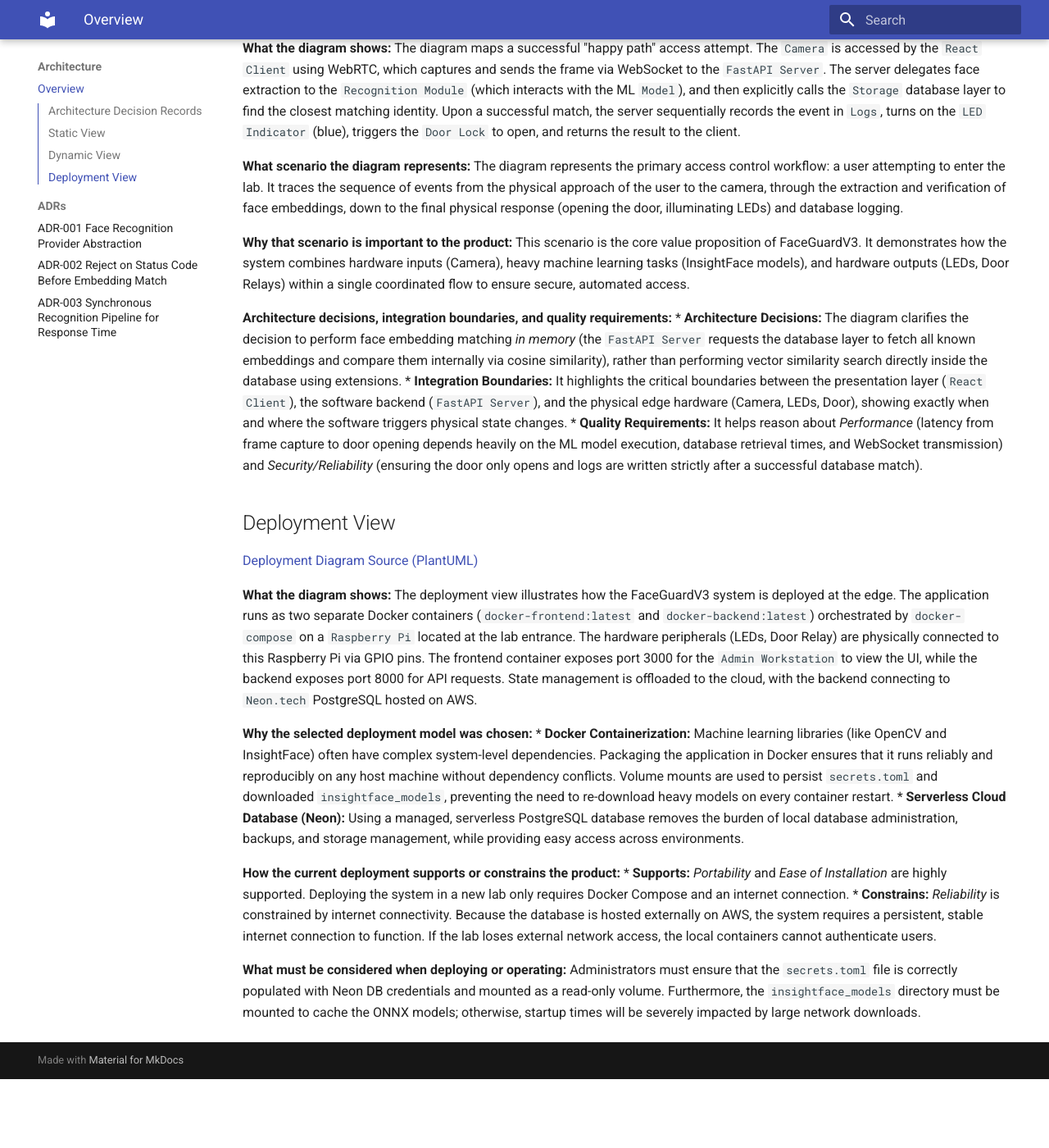
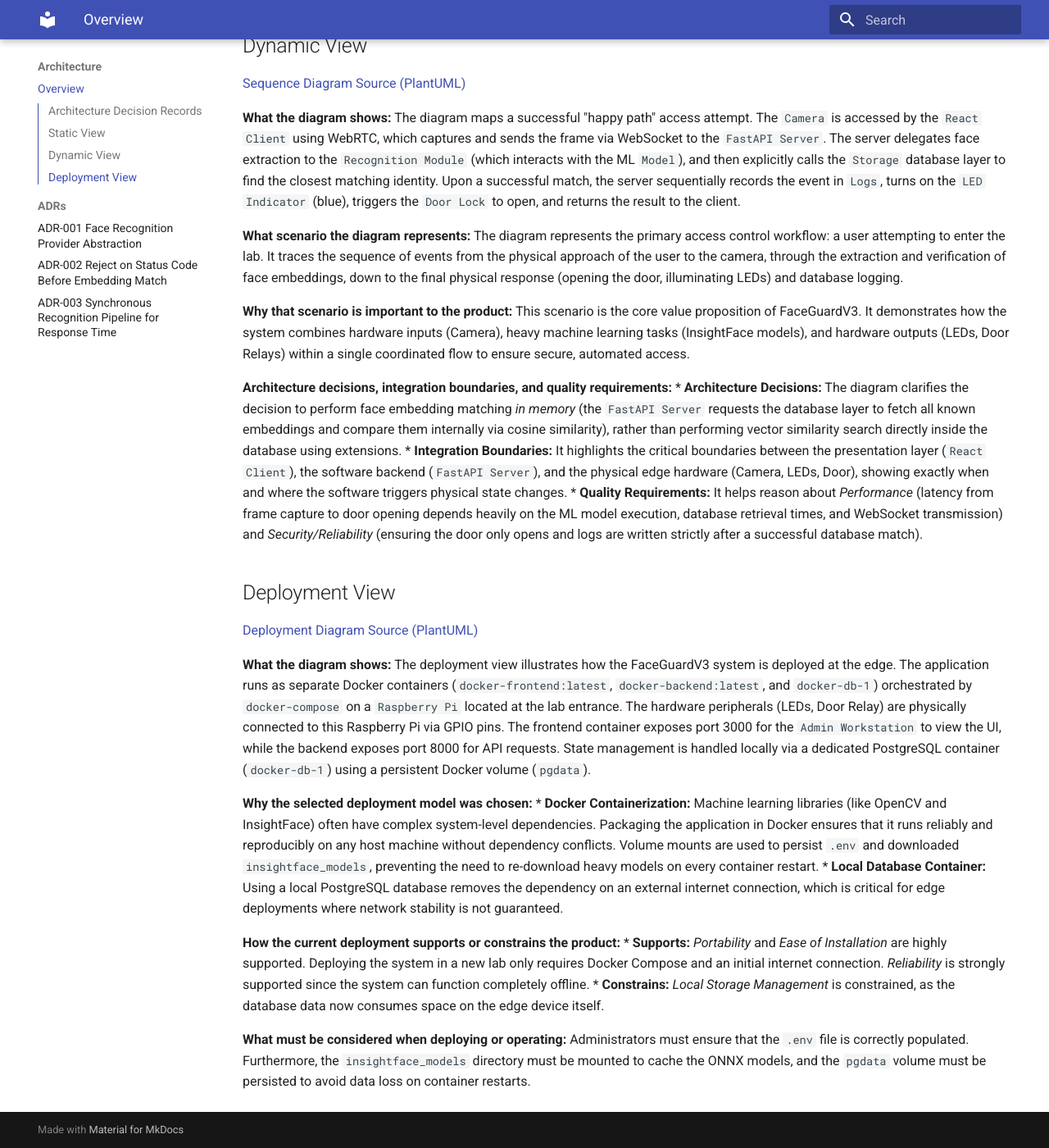
Before and after one commit to Innopolis-Robotics-Society/FaceGuardV3, an MkDocs documentation site: the page built from docs/architecture/README.md, in a window 1280 px wide and 1400 px high, scrolled down 1608 px. Shown: the whole window at 82% size. Built offline with MkDocs 1.6.1 and Material for MkDocs 9.7.7, drawn with Linux system fonts in a browser that asks for light colours; before the commit the page ends 2924 px from its top, so only the background shows below that; some of the changed text lies outside the part shown.

Commit message:
feat: migrate to local PostgreSQL DB, switch to .env, remove cache delay, and update architecture docs

```diff
--- a/docs/architecture/README.md
+++ b/docs/architecture/README.md
@@ -10,8 +10,9 @@ FaceGuardV3 implementation to the quality requirements:
 - [ADR-003: Keep the Recognition Pipeline Synchronous and In-Process for Sub-3-Second Response](adr/ADR-003-synchronous-recognition-pipeline-for-response-time.md) supports the Dynamic and Deployment Views by keeping recognition in the local FaceGuard application process for the current single-entry-point deployment. It supports QR-001 by keeping response-time measurement focused on the direct capture, extraction, comparison, and decision path.
 - [ADR-004: Enforce Temporary Access Window in Application Logic with TIMESTAMP Normalization](adr/ADR-004-temporary-access-window-enforcement.md) supports the Dynamic View by fixing the identity-verification step to exclude expired or not-yet-started temporary access before comparison. It supports QR-004 by ensuring access decisions respect the configured time window regardless of admin activity.
 - [ADR-005: Decouple Frontend and Backend for WebSocket Streaming](adr/ADR-005-decouple-frontend-backend-for-websocket-streaming.md) supports all views by documenting the shift from a Streamlit monolith to a decoupled React and FastAPI architecture. It supports QR-001 by introducing WebSockets to eliminate UI rendering bottlenecks and achieve sub-3-second end-to-end response times.
+- [ADR-006: Local PostgreSQL Database for Offline Reliability](adr/ADR-006-local-database-for-offline-reliability.md) supports all views by transitioning state management from the cloud to the local edge device. It supports reliability and performance by ensuring the system operates fully offline without internet dependency.
 
-Together, these decisions match the current architecture shown below: the system is divided into a React frontend for the UI and a FastAPI backend that coordinates camera input via WebSockets, recognition, PostgreSQL-backed embedding lookup, logging, and hardware outputs. The ADRs document why recognition is behind a provider contract, why non-real provider statuses are rejected before identity matching, and why the current response-time target is handled in-process rather than through external queues or inference services.
+Together, these decisions match the current architecture shown below: the system is divided into a React frontend for the UI and a FastAPI backend that coordinates camera input via WebSockets, recognition, PostgreSQL-backed embedding lookup, logging, and hardware outputs. The ADRs document why recognition is behind a provider contract, why non-real provider statuses are rejected before identity matching, why the current response-time target is handled in-process, and why the database is hosted locally for offline operation.
 
 ## Static View
 
@@ -55,15 +56,15 @@ This scenario is the core value proposition of FaceGuardV3. It demonstrates how
 [Deployment Diagram Source (PlantUML)](deployment-view/deployment-diagram.puml)
 
 **What the diagram shows:**
-The deployment view illustrates how the FaceGuardV3 system is deployed at the edge. The application runs as two separate Docker containers (`docker-frontend:latest` and `docker-backend:latest`) orchestrated by `docker-compose` on a `Raspberry Pi` located at the lab entrance. The hardware peripherals (LEDs, Door Relay) are physically connected to this Raspberry Pi via GPIO pins. The frontend container exposes port 3000 for the `Admin Workstation` to view the UI, while the backend exposes port 8000 for API requests. State management is offloaded to the cloud, with the backend connecting to `Neon.tech` PostgreSQL hosted on AWS.
+The deployment view illustrates how the FaceGuardV3 system is deployed at the edge. The application runs as separate Docker containers (`docker-frontend:latest`, `docker-backend:latest`, and `docker-db-1`) orchestrated by `docker-compose` on a `Raspberry Pi` located at the lab entrance. The hardware peripherals (LEDs, Door Relay) are physically connected to this Raspberry Pi via GPIO pins. The frontend container exposes port 3000 for the `Admin Workstation` to view the UI, while the backend exposes port 8000 for API requests. State management is handled locally via a dedicated PostgreSQL container (`docker-db-1`) using a persistent Docker volume (`pgdata`).
 
 **Why the selected deployment model was chosen:**
-*   **Docker Containerization:** Machine learning libraries (like OpenCV and InsightFace) often have complex system-level dependencies. Packaging the application in Docker ensures that it runs reliably and reproducibly on any host machine without dependency conflicts. Volume mounts are used to persist `secrets.toml` and downloaded `insightface_models`, preventing the need to re-download heavy models on every container restart.
-*   **Serverless Cloud Database (Neon):** Using a managed, serverless PostgreSQL database removes the burden of local database administration, backups, and storage management, while providing easy access across environments.
+*   **Docker Containerization:** Machine learning libraries (like OpenCV and InsightFace) often have complex system-level dependencies. Packaging the application in Docker ensures that it runs reliably and reproducibly on any host machine without dependency conflicts. Volume mounts are used to persist `.env` and downloaded `insightface_models`, preventing the need to re-download heavy models on every container restart.
+*   **Local Database Container:** Using a local PostgreSQL database removes the dependency on an external internet connection, which is critical for edge deployments where network stability is not guaranteed.
 
 **How the current deployment supports or constrains the product:**
-*   **Supports:** *Portability* and *Ease of Installation* are highly supported. Deploying the system in a new lab only requires Docker Compose and an internet connection.
-*   **Constrains:** *Reliability* is constrained by internet connectivity. Because the database is hosted externally on AWS, the system requires a persistent, stable internet connection to function. If the lab loses external network access, the local containers cannot authenticate users.
+*   **Supports:** *Portability* and *Ease of Installation* are highly supported. Deploying the system in a new lab only requires Docker Compose and an initial internet connection. *Reliability* is strongly supported since the system can function completely offline.
+*   **Constrains:** *Local Storage Management* is constrained, as the database data now consumes space on the edge device itself.
 
 **What must be considered when deploying or operating:**
-Administrators must ensure that the `secrets.toml` file is correctly populated with Neon DB credentials and mounted as a read-only volume. Furthermore, the `insightface_models` directory must be mounted to cache the ONNX models; otherwise, startup times will be severely impacted by large network downloads.
+Administrators must ensure that the `.env` file is correctly populated. Furthermore, the `insightface_models` directory must be mounted to cache the ONNX models, and the `pgdata` volume must be persisted to avoid data loss on container restarts.
--- a/requirements.txt
+++ b/requirements.txt
@@ -13,3 +13,4 @@ python-multipart
 websockets
 tomli
 bcrypt
+python-dotenv
```
Also changed, not shown: docs/architecture/adr/ADR-006-local-database-for-offline-reliability.md (added, +27 -0 lines), docs/development-process.md (+4 -4 lines), docs/index.md (+6 -6 lines), docs/roadmap.md (+4 -3 lines), 9 other files.
